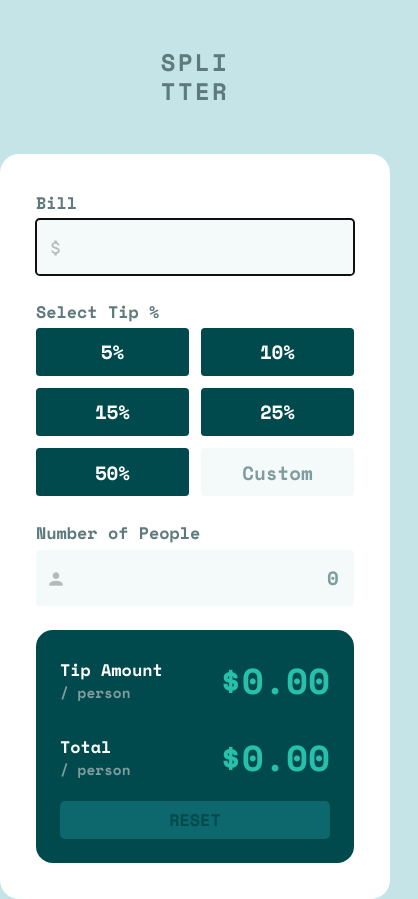
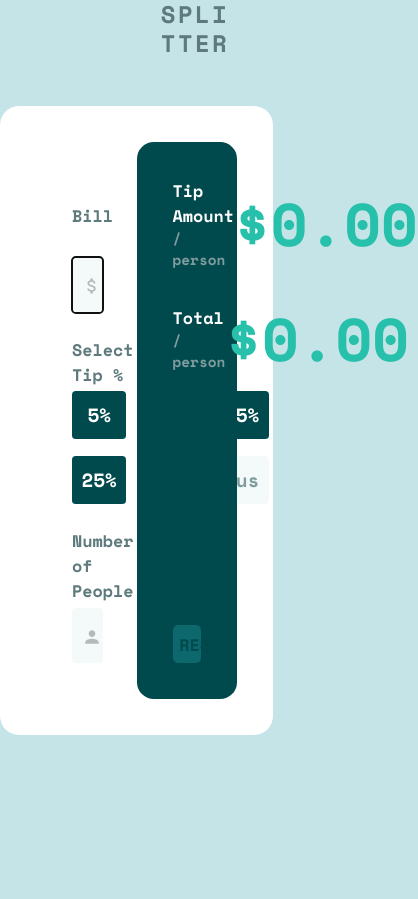
Before and after one commit to hannah-ganne/tip-calculator, a React (Create React App) app: page / in a window 390 px wide. Shown: the whole page, 418 px wide, since content can reach past the window. After the commit the page ends 844 px from the top, so only its background shows below. Built offline with nearby package versions, Linux system fonts and the light colour scheme; the HTML template or start-up script is replaced by a standard one.

Commit message:
fix the syntax error for media query

```diff
--- a/src/App.css
+++ b/src/App.css
@@ -146,11 +146,14 @@
   color: var(--gray-cyan);
 }
 
-@media screen and (min-width: 375px) {
+@media screen and (max-width: 375px) {
+
+  #root {
+    justify-content: flex-start;
+  }
 
   .container {
-    width: 100vw;
-    margin-top: auto;
+    width: 100%;
     flex-direction: column;
   }
 
```
